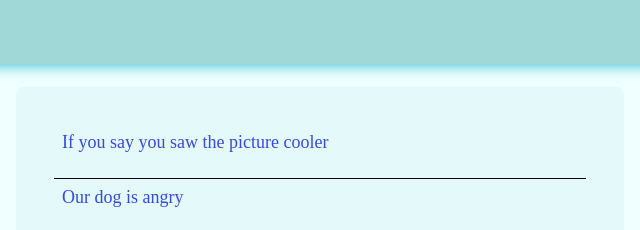
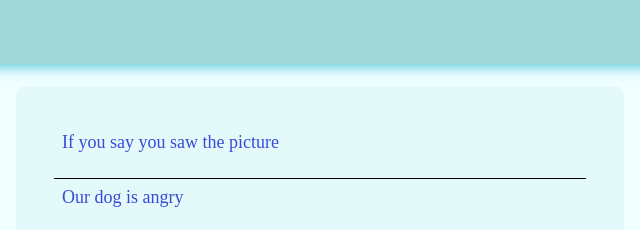
Before and after one commit to maksimyou/cssBayan, a plain HTML site: page cssBayan/index.html in a window 1280 px wide. Shown: the top 230 px of the page, 320-960 px from the left. Drawn offline with Linux system fonts and the light colour scheme; a web font is replaced by a local one.

Commit message:
fix: edit text

```diff
--- a/cssBayan/index.html
+++ b/cssBayan/index.html
@@ -23,7 +23,7 @@
             <div class="container_main_wrap_bayan">
                 <a href="#1" id="1" class="container_main_wrap_bayan_item">
                     <div class="container_main_wrap_bayan_item_text">
-                        If you say you saw the picture cooler <span class="close_mem open_mem active_wrap">+</span>
+                        If you say you saw the picture<span class="close_mem open_mem active_wrap">+</span>
                     </div>
                     <div class="container_main_wrap_bayan_item_mem_image">
                         <img
```
